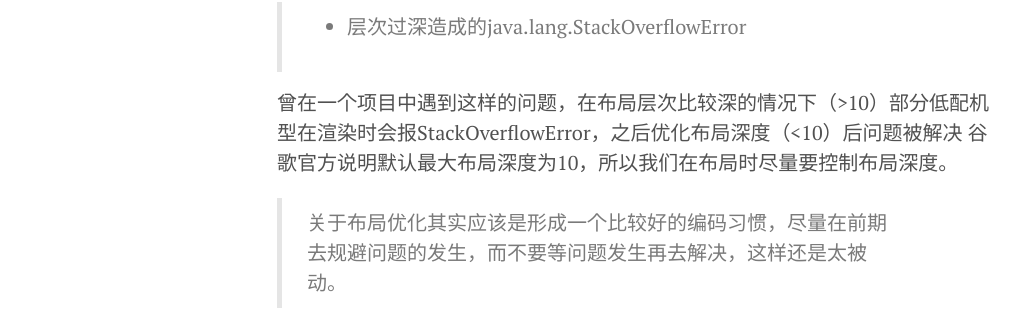
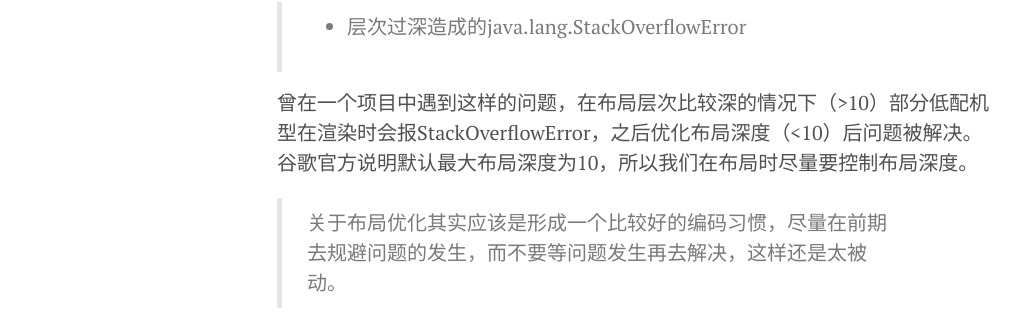
Before and after one commit to killermyth/killermyth.github.io, a Jekyll site: the page built from _posts/2015-09-06-Android布局优化工具Hierarchy Viewer.md, in a window 1280 px wide. Shown: the part 1364-1677 px from the top of the page, without its empty margins (3-1031 px from the left). Built offline with Jekyll 4.4.1, drawn with Linux system fonts in a browser that asks for light colours.

```diff
--- a/_posts/2015-09-06-Android布局优化工具Hierarchy Viewer.md
+++ b/_posts/2015-09-06-Android布局优化工具Hierarchy Viewer.md
@@ -28,7 +28,7 @@ Draw:1ms
 ### 2. 实际遇到过的布局不合理导致的问题
 > * 层次过深造成的java.lang.StackOverflowError
 
-曾在一个项目中遇到这样的问题，在布局层次比较深的情况下（>10）部分低配机型在渲染时会报StackOverflowError，之后优化布局深度（<10）后问题被解决
+曾在一个项目中遇到这样的问题，在布局层次比较深的情况下（>10）部分低配机型在渲染时会报StackOverflowError，之后优化布局深度（<10）后问题被解决。
 谷歌官方说明默认最大布局深度为10，所以我们在布局时尽量要控制布局深度。
 
 
```
